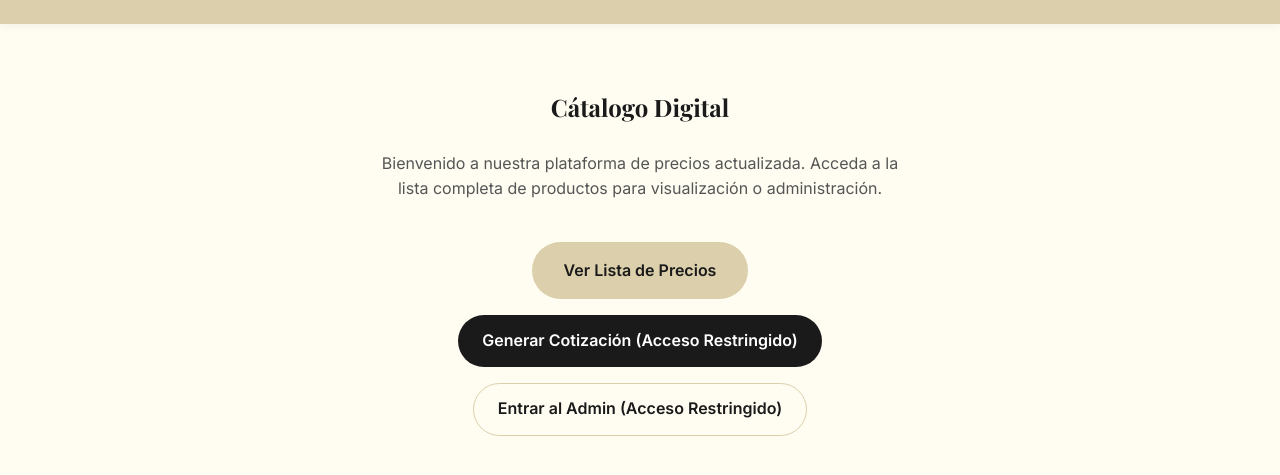
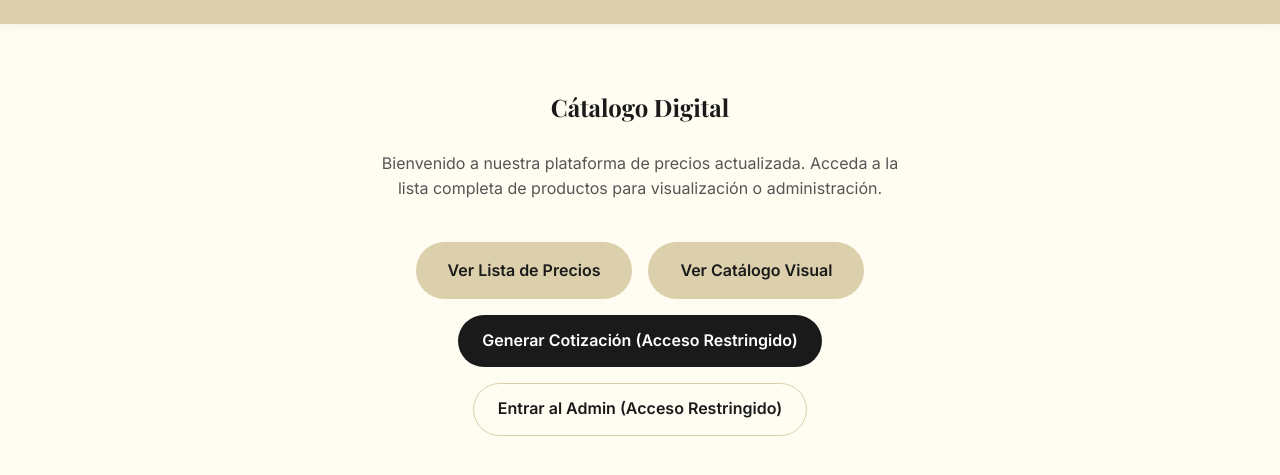
Before and after one commit to yekam97/sielu, a website built with Vite: page index.html in a window 1280 px wide. Shown: the part 261-736 px from the top of the page. Built offline with nearby package versions, Linux system fonts and the light colour scheme.

Commit message:
Restore catalogo link in index.html

```diff
--- a/index.html
+++ b/index.html
@@ -24,6 +24,8 @@
 
         <div style="display: flex; gap: 1rem; justify-content: center; flex-wrap: wrap;">
             <a href="view.html" class="btn-primary" style="padding: 1rem 2rem;">Ver Lista de Precios</a>
+            <a href="catalogo.html" class="btn-primary" style="padding: 1rem 2rem; background: var(--sielu-accent);">Ver
+                Catálogo Visual</a>
             <a href="cotizador.html" class="btn-primary"
                 style="background-color: var(--sielu-text-dark); color: white;">
                 Generar Cotización (Acceso Restringido)
```
